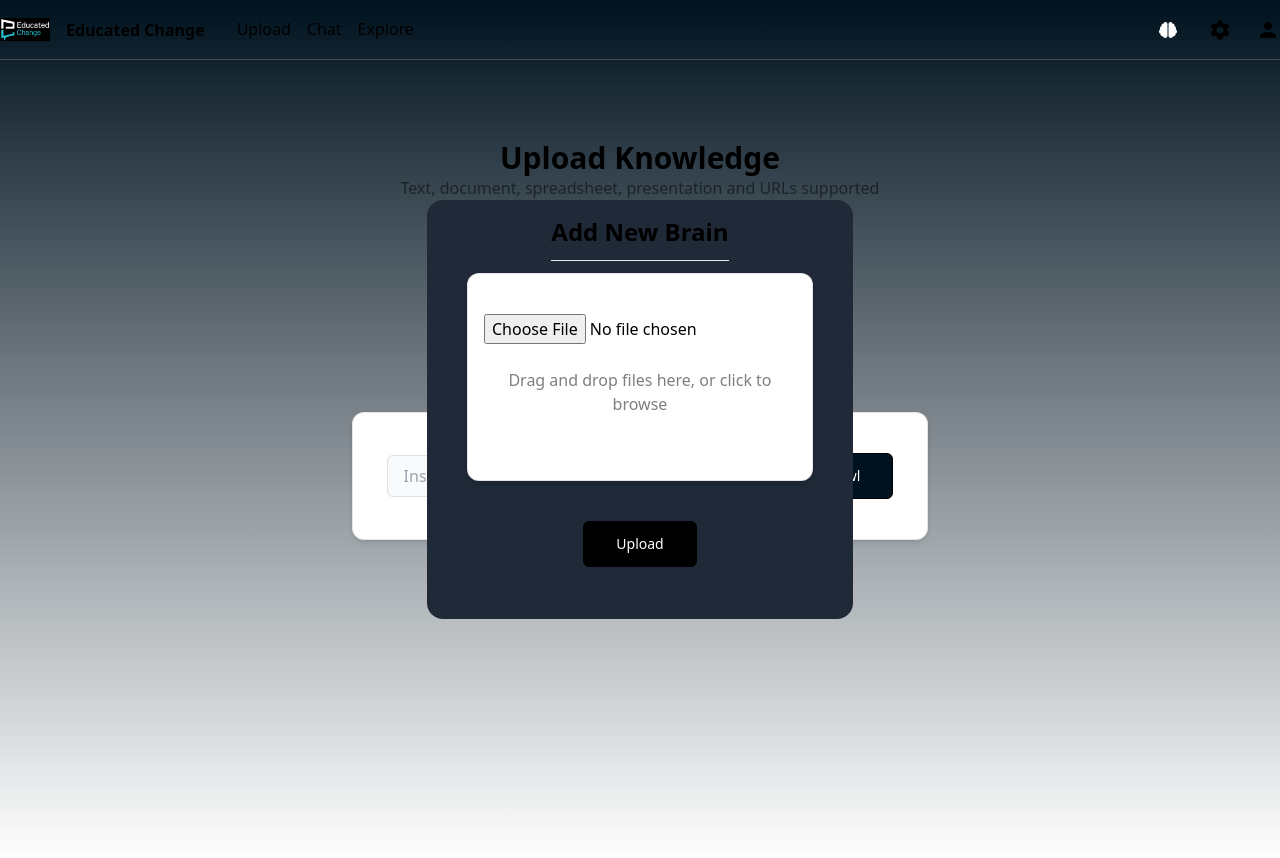
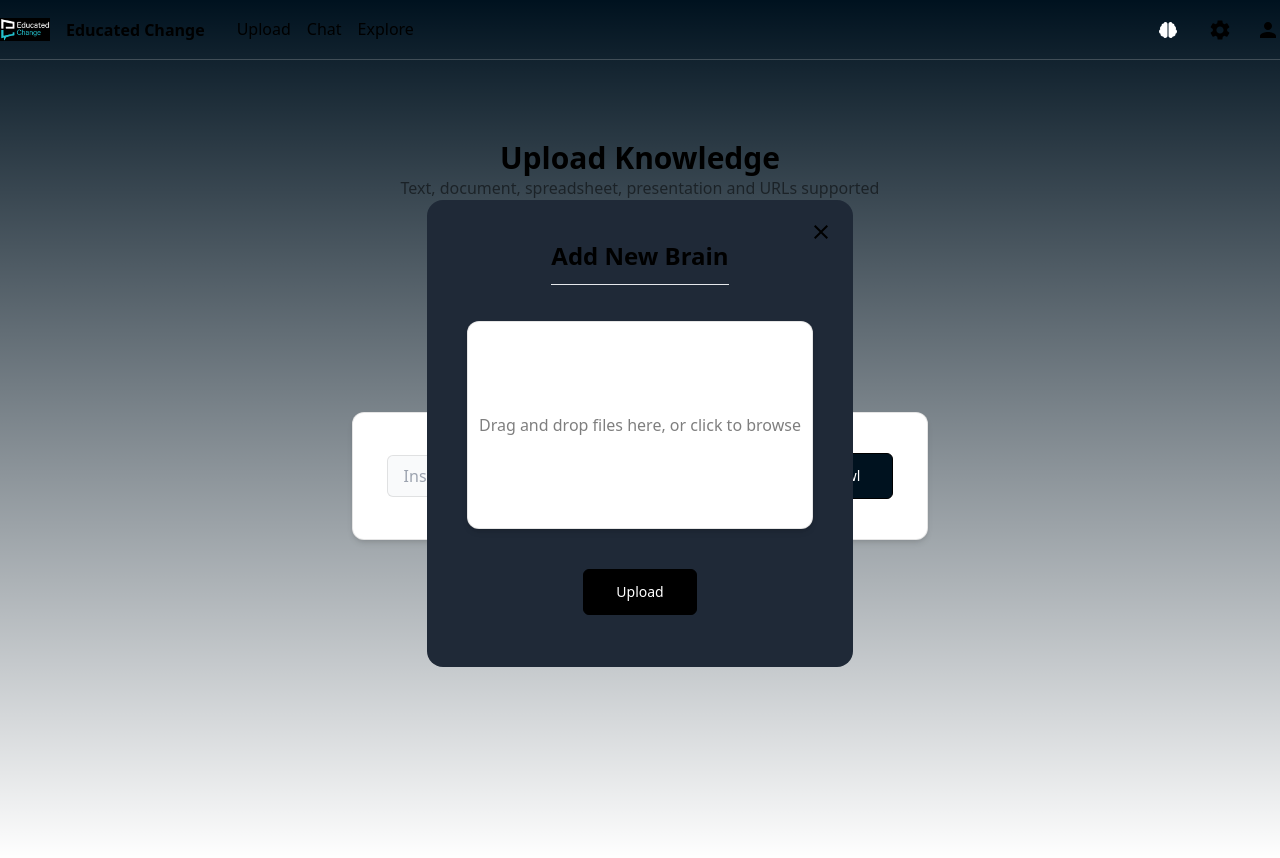
Before and after one commit to ErenYea/educationchange, a Next.js app: page /upload in a window 1280 px wide. Both pictures are taken after a click on the element 640 px from the left and 274 px from the top of the page. Built offline with nearby package versions, Linux system fonts and the light colour scheme.

Commit message:
Update FileUploader.tsx

```diff
--- a/components/FileUploader.tsx
+++ b/components/FileUploader.tsx
@@ -1,8 +1,17 @@
-import React from "react";
+"use client";
+
+import React, { useRef } from "react";
 
 const FileUploader = () => {
+  const inputFileRef = useRef<HTMLInputElement>(null);
+
   return (
-    <div className="absolute bg-gray-800 p-4 rounded-2xl w-1/3 flex flex-col items-center justify-center left-1/3 top-1/4">
+    <div className="absolute bg-gray-800 p-4 rounded-2xl w-1/3 flex flex-col space-y-6 items-center justify-center left-1/3 top-1/4">
+
+        <div className="text-2xl hover:bg-white/10 rounded-full p-1 cursor-pointer absolute right-4 top-4">
+            <svg stroke="currentColor" fill="currentColor" stroke-width="0" viewBox="0 0 24 24" height="1em" width="1em" xmlns="http://www.w3.org/2000/svg"><path fill="none" d="M0 0h24v24H0z"></path><path d="M19 6.41L17.59 5 12 10.59 6.41 5 5 6.41 10.59 12 5 17.59 6.41 19 12 13.41 17.59 19 19 17.59 13.41 12z"></path></svg>
+        </div>
+
       <h2 className="m-0 text-2xl font-bold border-b border-grey pb-3">
         Add New Brain
       </h2>
@@ -11,12 +20,18 @@ const FileUploader = () => {
         <div className="flex flex-col items-center w-full max-w-3xl gap-5 sm:flex-row">
           <div className="flex-1 w-full">
             <div className="shadow-md dark:shadow-primary/25 hover:shadow-xl transition-shadow rounded-xl overflow-hidden bg-white dark:bg-black border border-black/10 dark:border-white/25 flex flex-col items-center justify-center h-52">
-              <input type="file" className="" />
-              <div className="flex flex-col items-center w-full max-w-sm gap-5 p-6 text-center">
-                <button className="h-full transition-opacity opacity-50 cursor-pointer hover:opacity-100 hover:underline">
-                  Drag and drop files here, or click to browse
-                </button>
-              </div>
+              <input
+                type="file"
+                className="hidden"
+                ref={inputFileRef}
+              />
+              <label
+                htmlFor="fileInput"
+                className="transition-opacity opacity-50 cursor-pointer hover:opacity-100 hover:underline"
+                onClick={() => inputFileRef.current?.click()}
+              >
+                Drag and drop files here, or click to browse
+              </label>
             </div>
           </div>
         </div>
```
